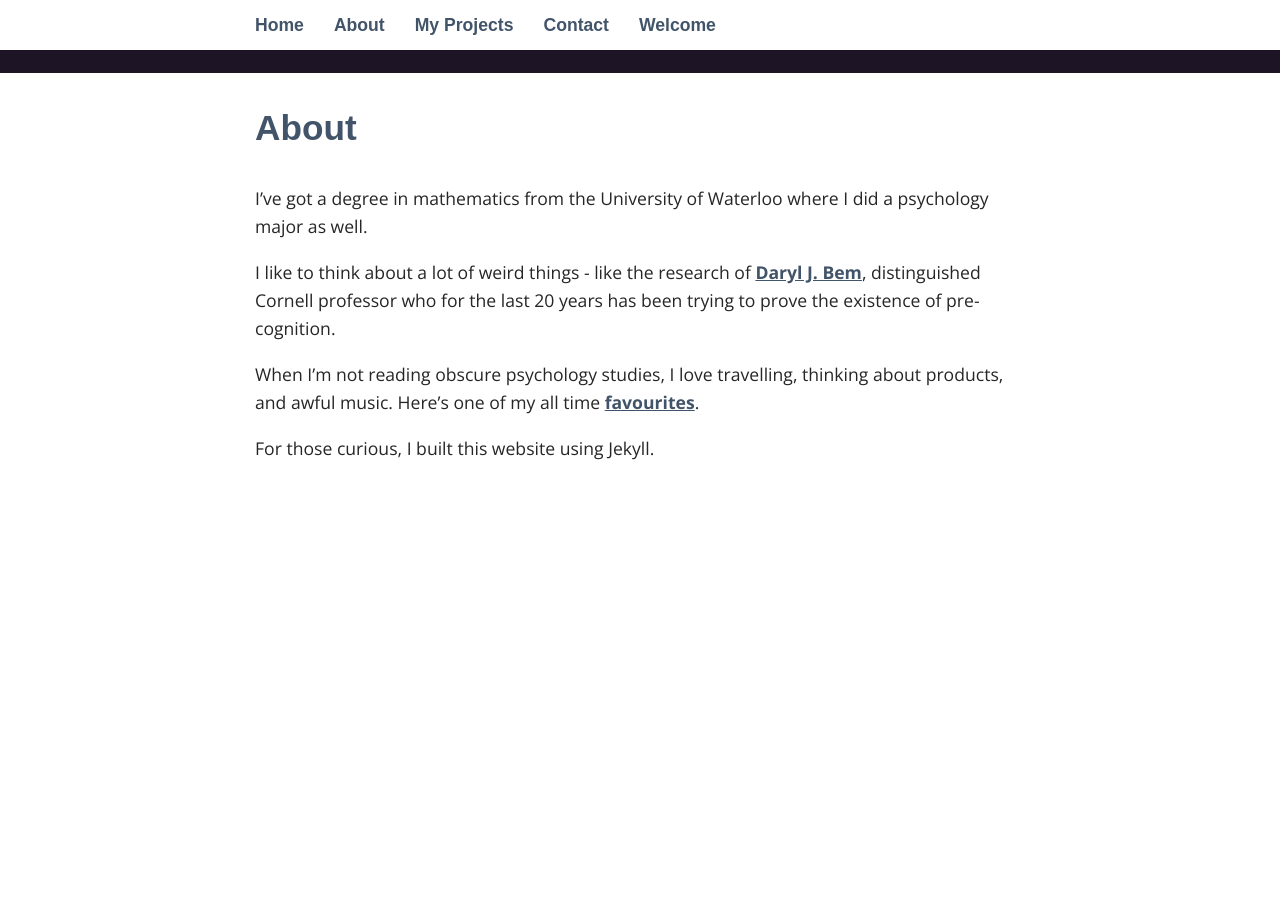
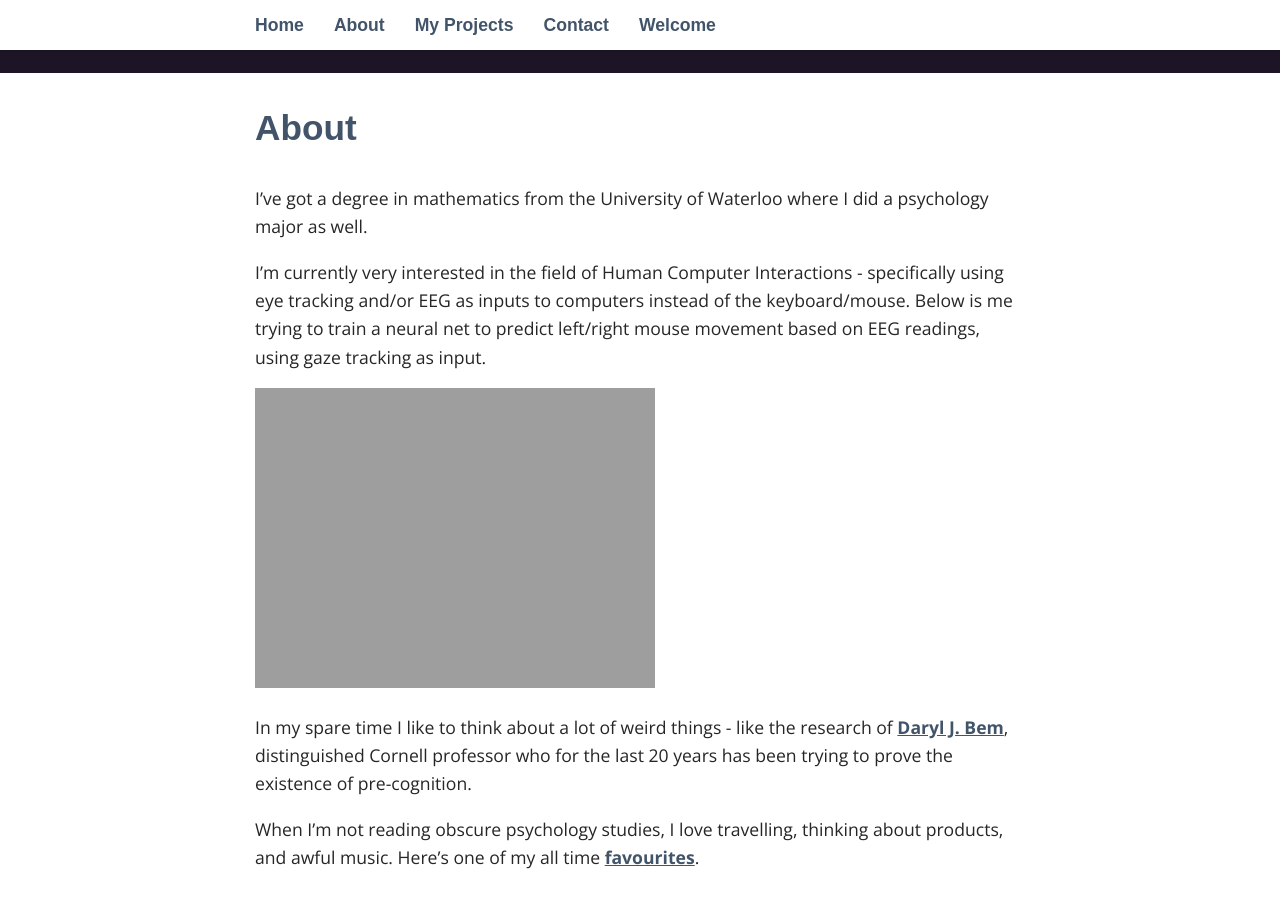
Before and after one commit to arnehuang/arnehuang.github-io, a Jekyll site: the page built from _pages/02_about.md, in a window 1280 px wide and 900 px high, scrolled down 427 px. Built offline with Jekyll 4.4.1, drawn with Linux system fonts in a browser that asks for light colours; some web fonts are replaced; before the commit the page ends 987 px from its top, so only the background shows below that.

Commit message:
Update 02_about.md

```diff
--- a/_pages/02_about.md
+++ b/_pages/02_about.md
@@ -5,8 +5,10 @@ permalink: /about/
 ---
   I've got a degree in mathematics from the University of Waterloo where I did a psychology major as well.
 
-  I like to think about a lot of weird things - like the research of <a href="http://www.dbem.ws/FeelingFuture.pdf">Daryl J. Bem</a>, distinguished Cornell professor who for the last 20 years has been trying to prove the existence of pre-cognition.
+  I'm currently very interested in the field of Human Computer Interactions - specifically using eye tracking and/or EEG as inputs to computers instead of the keyboard/mouse. Below is me trying to train a neural net to predict left/right mouse movement based on EEG readings, using gaze tracking as input.
+
+<img src="../_includes/gaze+eeg.gif" alt="It's not working so well.....">
+
+  In my spare time I like to think about a lot of weird things - like the research of <a href="http://www.dbem.ws/FeelingFuture.pdf">Daryl J. Bem</a>, distinguished Cornell professor who for the last 20 years has been trying to prove the existence of pre-cognition.
 
   When I'm not reading obscure psychology studies, I love travelling, thinking about products, and awful music. Here's one of my all time <a href=" https://www.youtube.com/watch?v=iq_d8VSM0nw">favourites</a>.
-
-  For those curious, I built this website using Jekyll.
```
